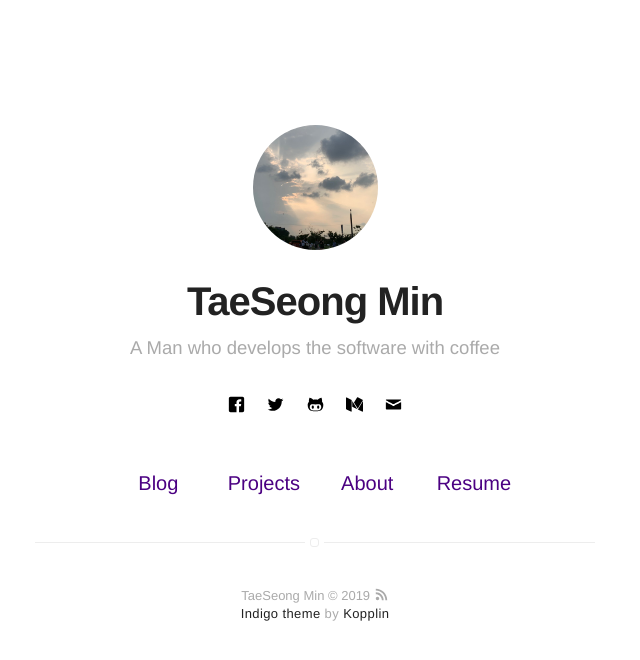
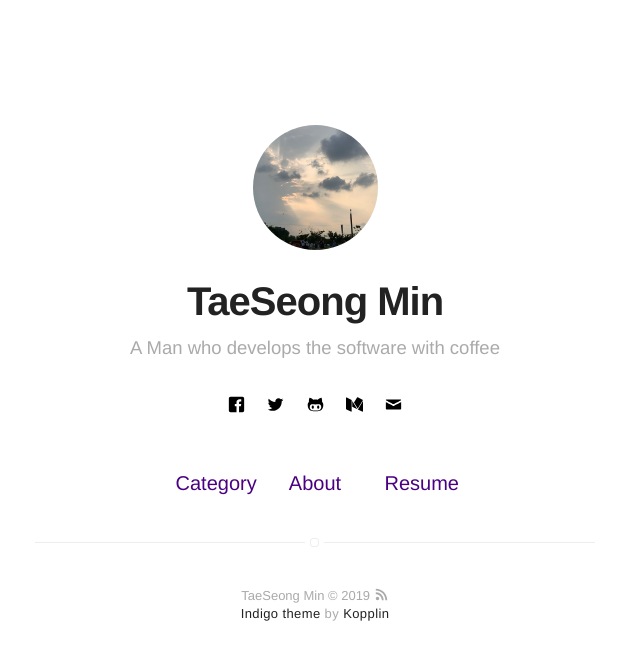
Before and after one commit to TsMiN94/TsMiN94.github.io, a Jekyll site: the page built from index.html, in a window 1280 px wide. Shown: the top 660 px of the page, without its empty margins (325-965 px from the left). Built offline with Jekyll 4.4.1, drawn with Linux system fonts in a browser that asks for light colours; some of the changed lines change nothing that is shown.

Commit message:
Update _config.yml

```diff
--- a/_config.yml
+++ b/_config.yml
@@ -16,7 +16,7 @@ resume: true
 resume-external: true
 resume-url: https://google.com/
 
-url: "https://tsmin94.github.io/"
+url: "https://tsmin94.github.io"
 base_url: "/"
 # your url: http://USERNAME.github.io
 
@@ -32,7 +32,7 @@ permalink: /:title/
 # if you don't want comments in your posts, leave categories empty
 disqus:
   shortname: mydisqus # enter this from your disqus account
-  categories: [blog, project] # only show disqus for posts that have these categories
+  categories: [blog, category] # only show disqus for posts that have these categories
 
 # if you don't have any of social below, comment the line
 facebook: myfacebook
@@ -73,11 +73,10 @@ width: normal
 # paginate_path: "blog/:num/"
 
 # if you don't need projects, comment the *projects* configs below
-projects: true
+category: true
 
 # if you don't need "about" or "blog", comment them out below
 about: true
-blog: true
 
 # do you want to show the "read time" of the posts?
 read-time: true
```
